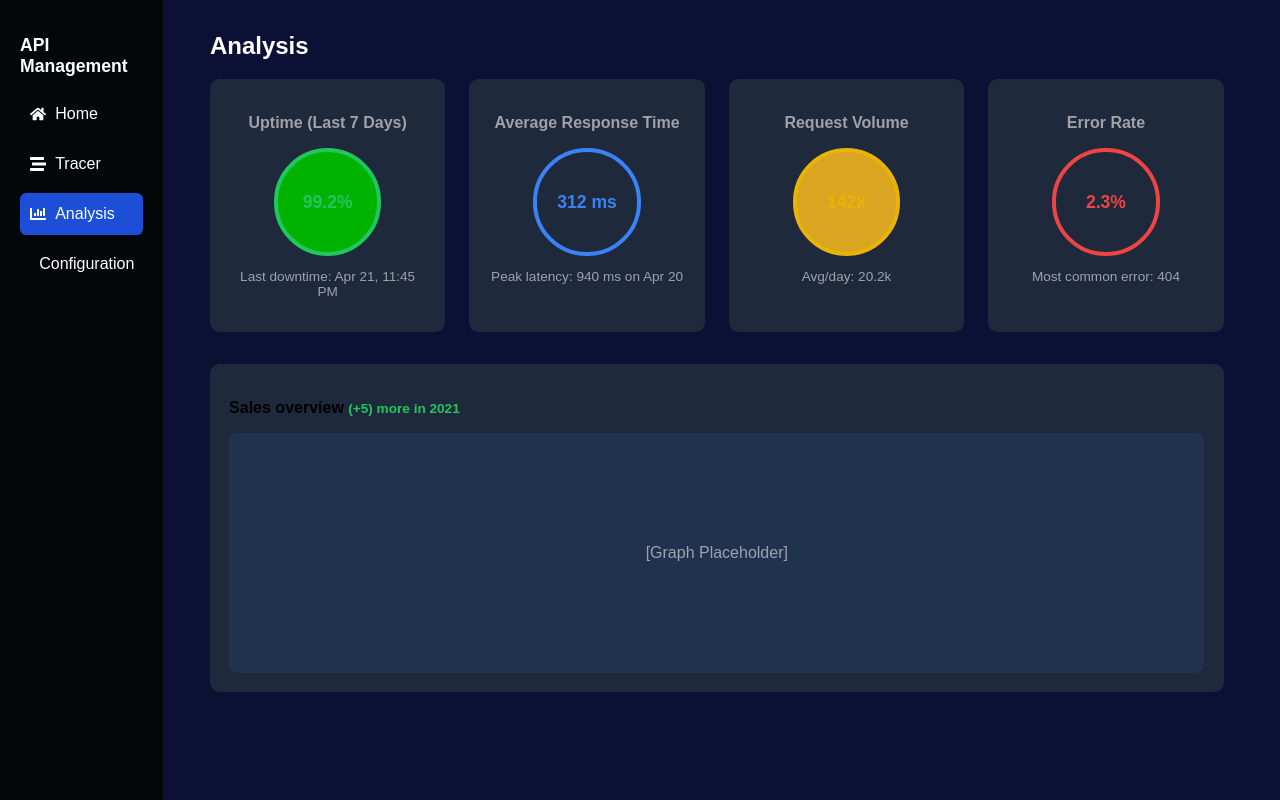
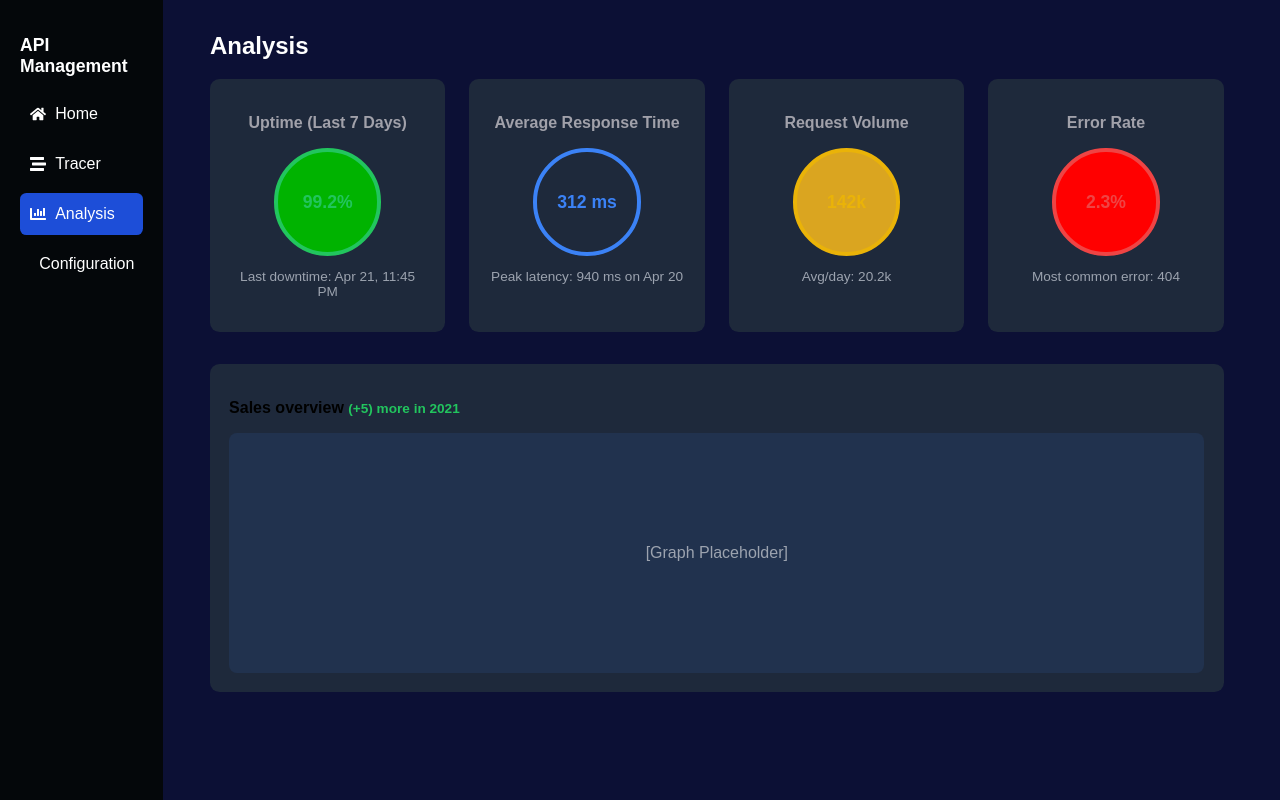
Before and after one commit to Sourav-Sharma-001/Evaluation, a React (Vite) app in the folder Frontend/my-app/: page /analysis in a window 1280 px wide. Built offline with nearby package versions, Linux system fonts and the light colour scheme.

Commit message:
added red color to api status block

```diff
--- a/Frontend/my-app/src/Components/Pages/Home/Home.css
+++ b/Frontend/my-app/src/Components/Pages/Home/Home.css
@@ -76,6 +76,9 @@
 .yellow {
   background-color: goldenrod;
 }
+.red {
+  background-color: red;
+}
 
 .status-check {
   margin-left: 1rem;
```
